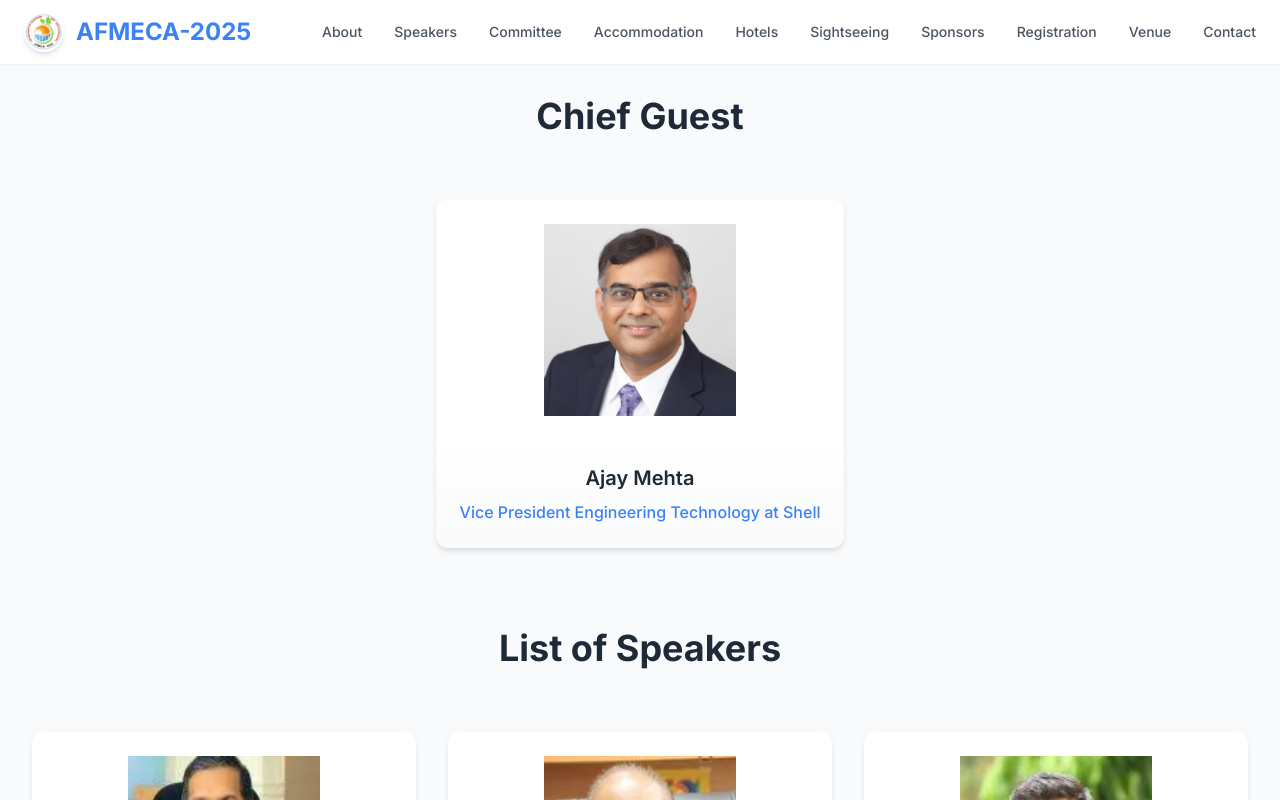
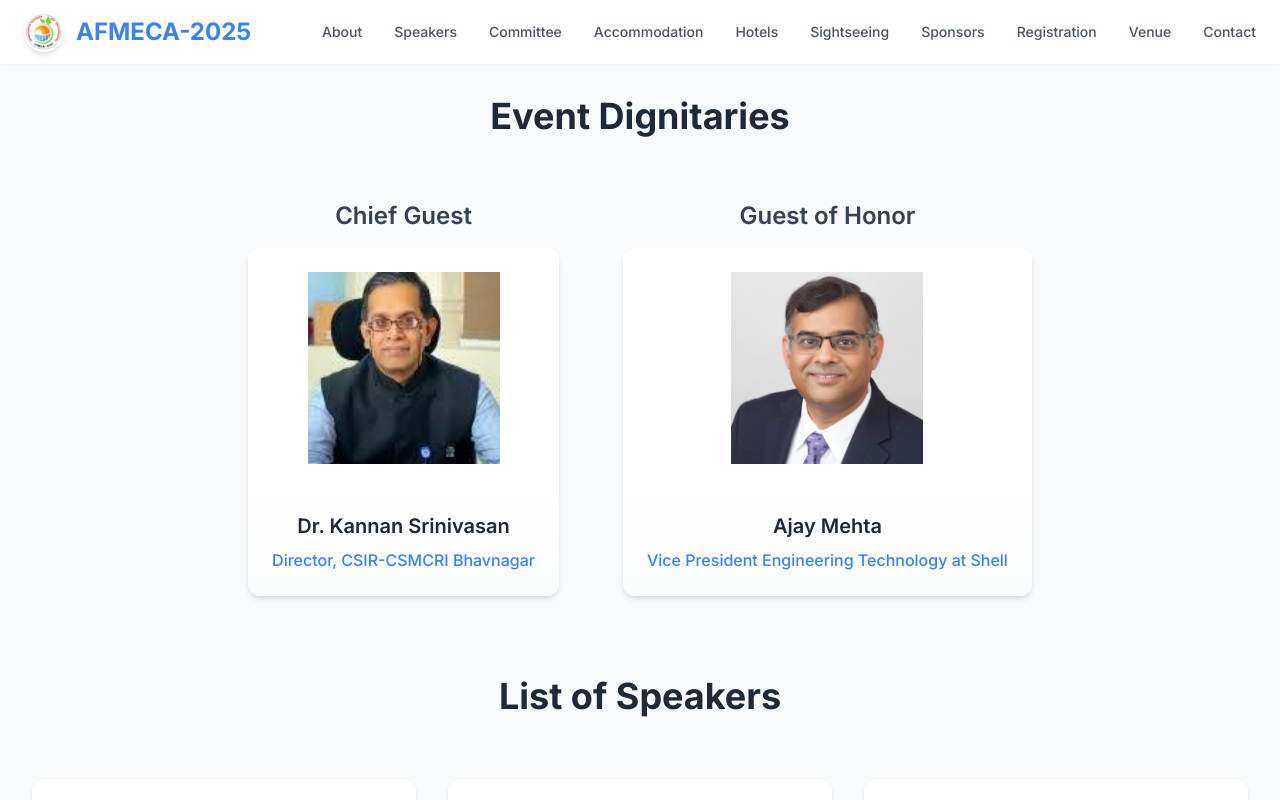
Before and after one commit to davepandit/National-Symposium-Chem-Dept, a React (Create React App) app: page /speakers in a window 1280 px wide. Built offline with nearby package versions, Linux system fonts and the light colour scheme; the HTML template or start-up script is replaced by a standard one; a web font is replaced by a local one.

Commit message:
Update Speakers.js

```diff
--- a/src/components/Speakers.js
+++ b/src/components/Speakers.js
@@ -36,17 +36,18 @@ import twenty from "../img/20th.jpg";
 const dummySpeaker = "https://via.placeholder.com/200x200?text=Speaker";
 
 const chiefGuest = {
+    name: "Dr. Kannan Srinivasan",
+    title: "Director, CSIR-CSMCRI Bhavnagar",
+    image: one,
+};
+
+const guestOfHonor = {
     name: "Ajay Mehta",
     title: "Vice President Engineering Technology at Shell",
     image: chief_guest,
 };
 
 const speakers = [
-  {
-    name: "Dr. Kannan Srinivasan",
-    title: "Director, CSIR-CSMCRI Bhavnagar",
-    image: one,
-  },
   {
     name: "Prof. M. Ravikanth",
     title: "Indian Institute of Technology Bombay",
@@ -62,21 +63,25 @@ const speakers = [
     title: "Indian Institute of Technology Hyderabad",
     image: four,
   },
-
+    {
+    name: "Prof. Ramaswamy Murugavel",
+    title: "Indian Institute of Technology Bombay",
+    image: twenty,
+  },
   {
     name: "Prof. Firasat Hussain",
     title: "Delhi University",
     image: six,
   },
   {
-    name: "Prof. Manja Naik",
-    title: "College of Fisheries Mangalore",
-    image: seven,
-  },
-  {
     name: "Dr. M. Rajeswara Rao",
     title: "Indian Institute of Technology Dharwad",
     image: eight,
+  },
+  {
+    name: "Dr. Debaprasad Shee",
+    title: "Indian Institute of Technology Hyderabad",
+    image: eleven,
   },
   {
     name: "Dr. Animikh Roy",
@@ -89,19 +94,24 @@ const speakers = [
     image: ten,
   },
   {
-    name: "Dr. Debaprasad Shee",
-    title: "Indian Institute of Technology Hyderabad",
-    image: eleven,
+    name: "Prof. Manja Naik",
+    title: "College of Fisheries Mangalore",
+    image: seven,
+  },
+  {
+    name: "Dr. Hussain B.",
+    title: "IISER Tirupathi",
+    image: thirteen,
+  },
+  {
+    name: "Dr. Debaprasad Mandal",
+    title: "Indian Institute of Technology Ropar",
+    image: sixteen,
   },
   {
     name: "Dr. Chandan Maity",
     title: "Vellore Institute of Technology",
     image: twelve,
-  },
-  {
-    name: "Dr. Hussain B.",
-    title: "IISER Tirupathi",
-    image: thirteen,
   },
   {
     name: "Dr. Manash Sarmah",
@@ -112,11 +122,6 @@ const speakers = [
     name: "Dr. Mukul Lal",
     title: "Syngenta Biosciences Pvt. Ltd. Goa",
     image: fifteen,
-  },
-  {
-    name: "Dr. Debaprasad Mandal",
-    title: "Indian Institute of Technology Ropar",
-    image: sixteen,
   },
   {
     name: "Dr. Kathiresan Murugavel",
@@ -133,11 +138,7 @@ const speakers = [
     title: "Librarian, Central Library, NITK",
     image: nineteen,
   },
-  {
-    name: "Prof. Ramaswamy Murugavel",
-    title: "Indian Institute of Technology Bombay",
-    image: twenty,
-  },
+
 ].filter((speaker) => speaker.name !== "Prof. Sanjeev Chaudhari");
 
 const SpeakerCard = ({ speaker, index, inView }) => {
@@ -186,16 +187,19 @@ const Speakers = () => {
   return (
     <section ref={ref} className="py-24 bg-gray-50" id="speakers">
       <div className="max-w-7xl mx-auto px-4 sm:px-6 lg:px-8">
-        {/* chief guest  */}
         <motion.div
           initial={{ opacity: 0, y: 50 }}
           animate={inView ? { opacity: 1, y: 0 } : {}}
           transition={{ duration: 0.8 }}
           className="text-center mb-16"
         >
-          <h2 className="text-4xl font-bold text-gray-800 mb-2">Chief Guest</h2>
+          <h2 className="text-4xl font-bold text-gray-800 mb-2">Event Dignitaries</h2>
         </motion.div>
-        <div className="flex justify-center space-x-8 mb-20">
+
+        <div className="flex justify-center space-x-16 mb-20">
+          {/* Chief Guest Block */}
+          <div className="flex flex-col items-center">
+            <h3 className="text-2xl font-semibold text-gray-700 mb-4">Chief Guest</h3>
             <SpeakerCard
               key={chiefGuest.name}
               speaker={chiefGuest}
@@ -203,6 +207,19 @@ const Speakers = () => {
               inView={inView}
             />
           </div>
+
+          {/* Guest of Honor Block */}
+          <div className="flex flex-col items-center">
+            <h3 className="text-2xl font-semibold text-gray-700 mb-4">Guest of Honor</h3>
+            <SpeakerCard
+              key={guestOfHonor.name}
+              speaker={guestOfHonor}
+              index={2}
+              inView={inView}
+            />
+          </div>
+        </div>
+
 
         {/* list of speakers  */}
         <motion.div
```
Lines whose indentation alone changed are shown as unchanged.
